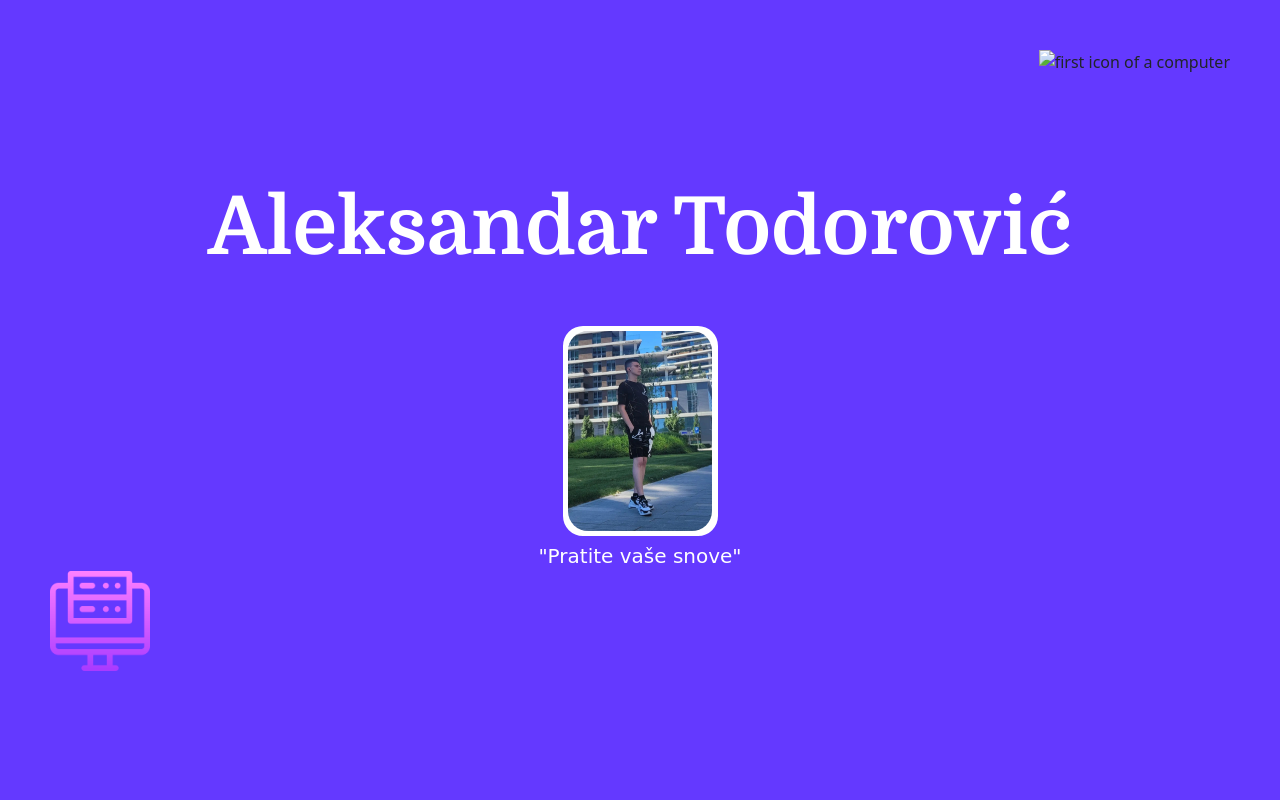
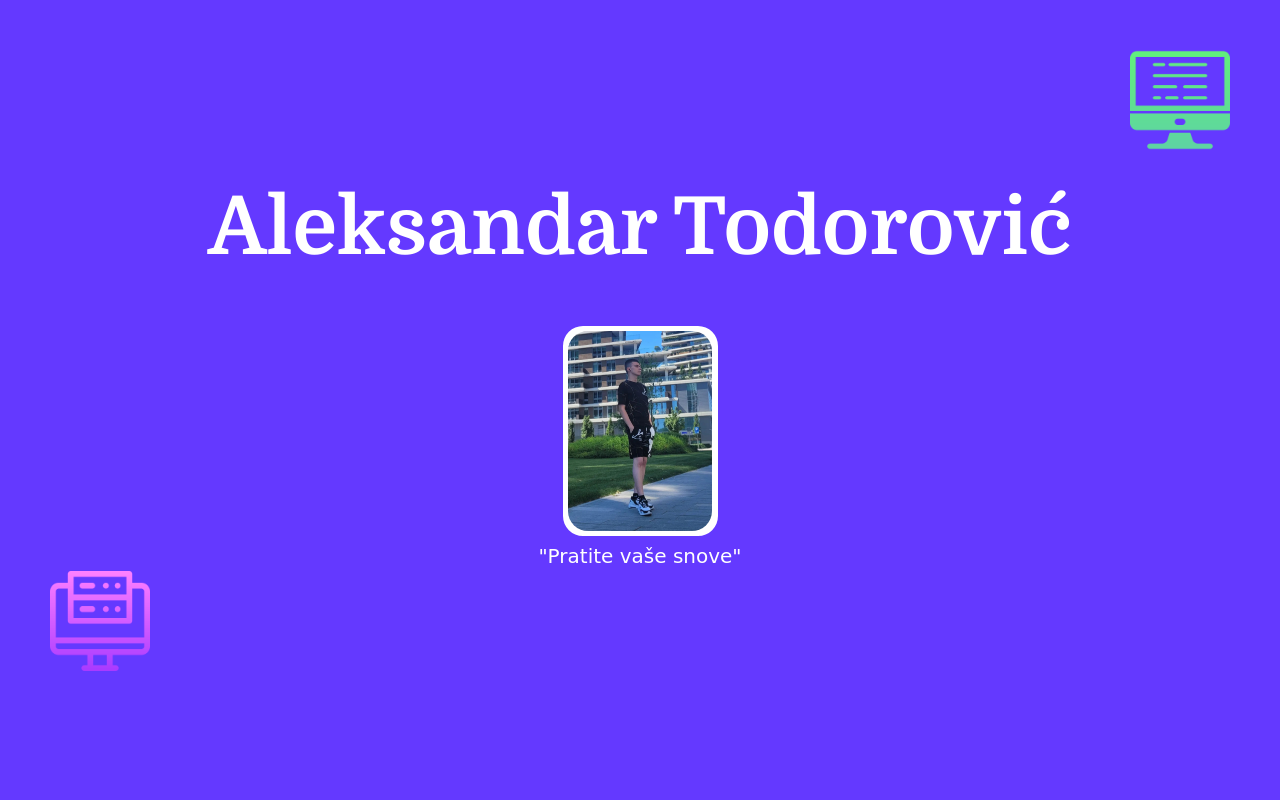
Before and after one commit to Aleksandar005/portfolio.github.io, a plain HTML site: page index.html in a window 1280 px wide. Shown: the top 800 px of the page. Drawn offline with nearby package versions, Linux system fonts and the light colour scheme; a web font is replaced by a local one.

Commit message:
First change

```diff
--- a/index.html
+++ b/index.html
@@ -24,7 +24,7 @@
 <body>
     <section id="hero">
         <div id="kontejner-ikonica1">
-            <img id="ikonica1" src="kompjuter-ikona-1.png" alt="first icon of a computer">
+            <img id="ikonica1" src="./Slike/kompjuter-ikona-1.png" alt="first icon of a computer">
         </div>
         <div id="naslov">
             <h1>Aleksandar Todorović</h1>
```
